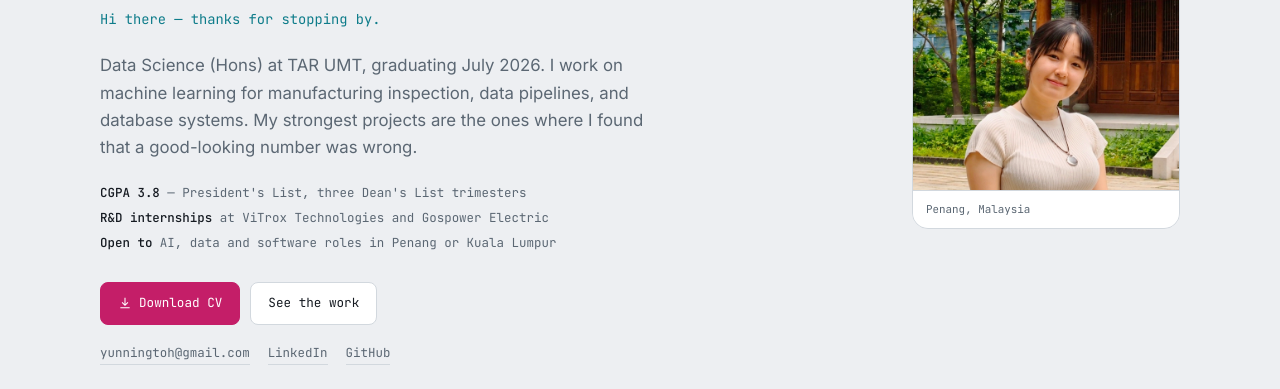
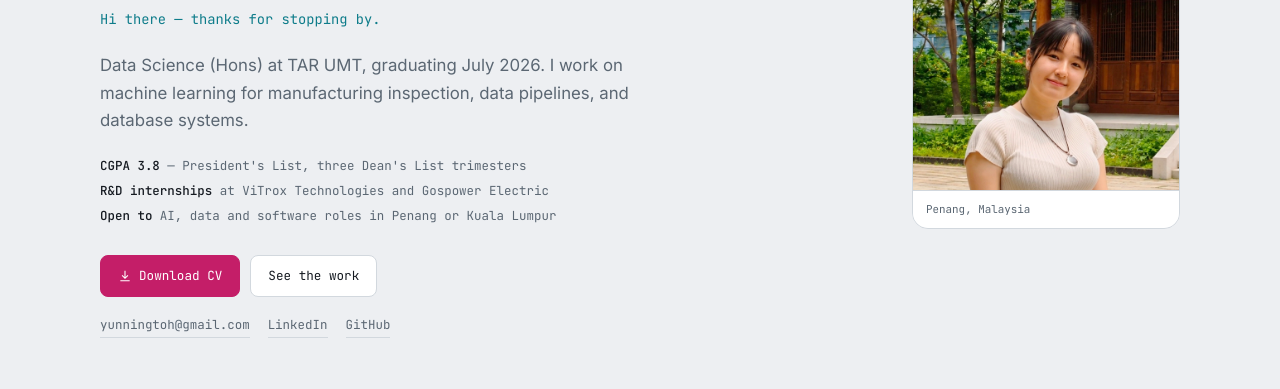
Before and after one commit to YunnNing/YunnNing.github.io, a plain HTML site: page index.html in a window 1280 px wide. Shown: the part 244-633 px from the top of the page. Drawn offline with nearby package versions, Linux system fonts and the light colour scheme.

Commit message:
Update index.html

```diff
--- a/index.html
+++ b/index.html
@@ -442,7 +442,7 @@ footer{font-family:var(--mono);font-size:.73rem;color:var(--muted);padding:0 0 4
 
       <p class="role"><span id="tw"></span><span class="caret">▍</span></p>
 
-      <p class="lede">Data Science (Hons) at TAR UMT, graduating July 2026. I work on machine learning for manufacturing inspection, data pipelines, and database systems. My strongest projects are the ones where I found that a good-looking number was wrong.</p>
+      <p class="lede">Data Science (Hons) at TAR UMT, graduating July 2026. I work on machine learning for manufacturing inspection, data pipelines, and database systems.</p>
 
       <p class="facts">
         <b>CGPA 3.8</b> — President's List, three Dean's List trimesters<br>
```
